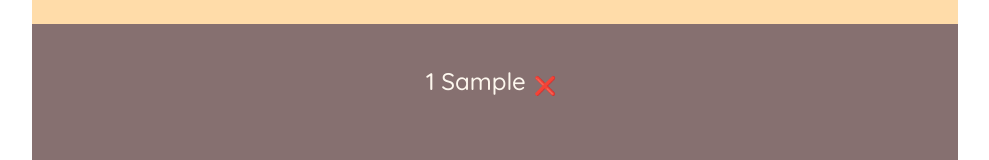
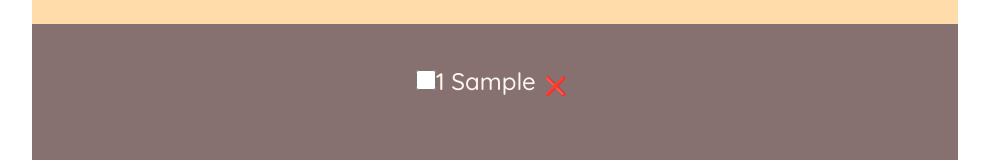
Before and after one commit to LeilanNaeimi/travel-list, a React (Vite) app: page / in a window 1280 px wide. Both pictures are taken after typing "Sample" into the empty fields and a click on the button "ADD". Shown: the part 252-412 px from the top of the page, without its empty margins (165-1154 px from the left). Built offline with nearby package versions, Linux system fonts and the light colour scheme.

Commit message:
add toggle item

```diff
--- a/src/App.jsx
+++ b/src/App.jsx
@@ -18,11 +18,23 @@
     setItems((items) => items.filter((item) => item.id !== id));
   }
 
+  function handleToggleItem(id) {
+    setItems((items) =>
+      items.map((item) =>
+        item.id === id ? { ...item, packed: !item.packed } : item
+      )
+    );
+  }
+
   return (
     <div className="app">
       <Logo />
       <Form onAddItems={handleAddItemes} />
-      <PakingList items={items} onDeleteItems={handleDeleteItems} />
+      <PakingList
+        items={items}
+        onDeleteItems={handleDeleteItems}
+        onToggleItems={handleToggleItem}
+      />
       <Stats />
     </div>
   );
@@ -78,21 +90,31 @@
   );
 }
 
-function PakingList({ items, onDeleteItems }) {
+function PakingList({ items, onDeleteItems, onToggleItems }) {
   return (
     <div className="list">
       <ul>
         {items.map((item) => (
-          <Item item={item} onDeleteItems={onDeleteItems} key={item.id} />
+          <Item
+            item={item}
+            onDeleteItems={onDeleteItems}
+            onToggleItems={onToggleItems}
+            key={item.id}
+          />
         ))}
       </ul>
     </div>
   );
 }
 
-function Item({ item, onDeleteItems }) {
+function Item({ item, onDeleteItems, onToggleItems }) {
   return (
     <li>
+      <input
+        type="checkbox"
+        value={item.packed}
+        onChange={() => onToggleItems(item.id)}
+      />
       <span style={item.packed ? { textDecoration: "line-through" } : {}}>
         {item.quantity} {item.description}
       </span>
```
